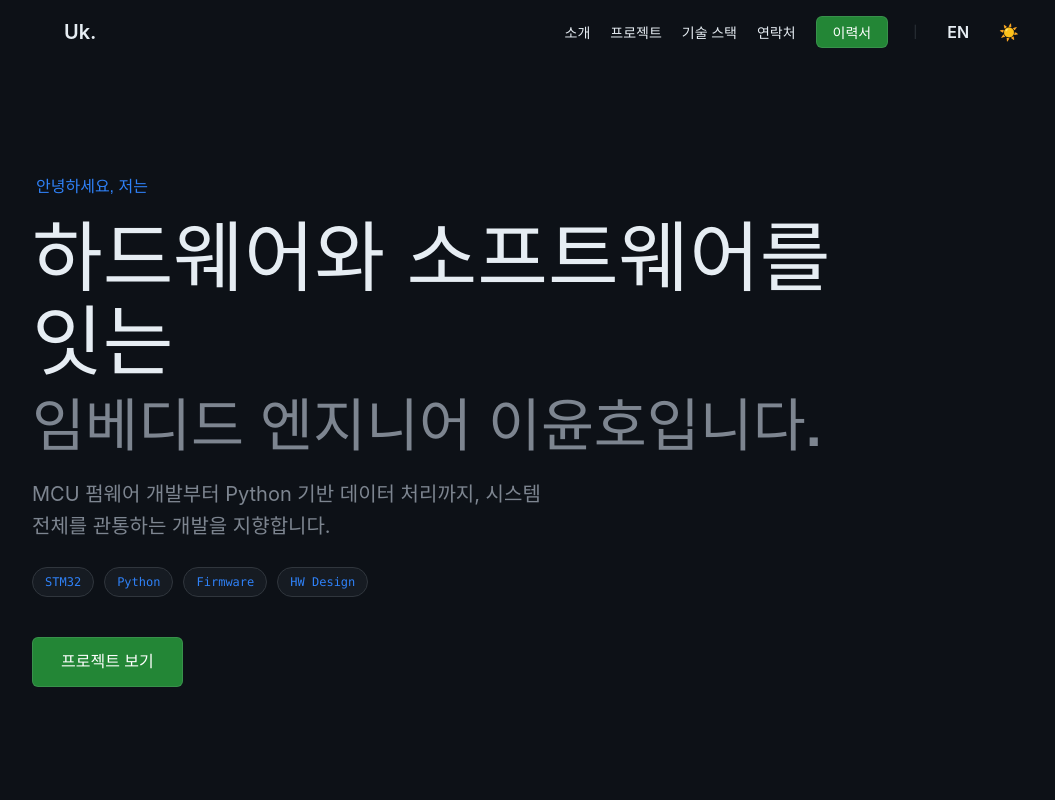
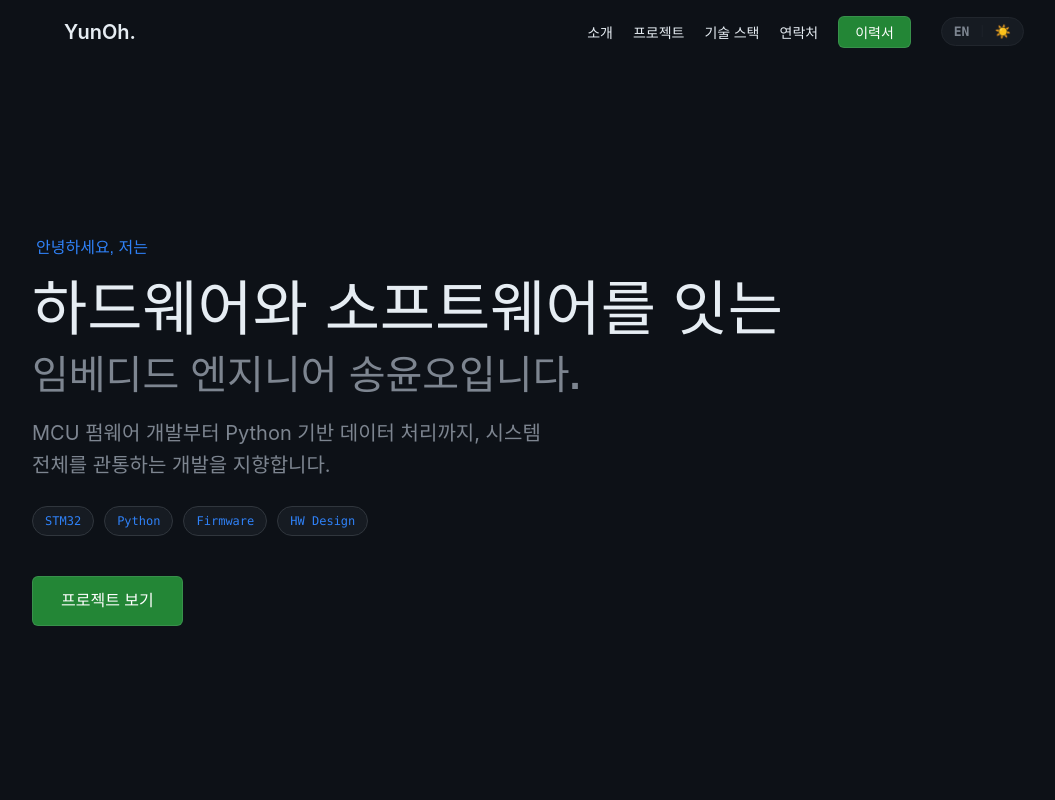
Before and after one commit to FireUknow/Portfolio, a React (Vite) app: page / in a window 1280 px wide. Shown: the top 800 px of the page, without its empty margins (128-1183 px from the left). Built offline with nearby package versions, Linux system fonts and the light colour scheme; a web font is replaced by a local one.

Commit message:
fix: Update content (name change, remove mail btn) and layout tweaks

```diff
--- a/src/components/Contact.jsx
+++ b/src/components/Contact.jsx
@@ -14,7 +14,7 @@ const Contact = () => {
             <p className="contact-description">
                 {t.description}
             </p>
-            <a href="mailto:example@email.com" className="email-link">{t.btn}</a>
+            {/* <a href="mailto:example@email.com" className="email-link">{t.btn}</a> */}
         </section>
     );
 };
--- a/src/components/Hero.css
+++ b/src/components/Hero.css
@@ -39,13 +39,13 @@
 }
 
 .hero-title.big-ueber {
-    font-size: clamp(32px, 6vw, 80px);
-    /* Adjust min size for mobile */
+    font-size: clamp(28px, 5vw, 60px);
+    /* Reduced scale to fit single line */
 }
 
 .hero-subtitle.big-ueber {
-    font-size: clamp(24px, 4.5vw, 60px);
-    /* Adjust min size for mobile */
+    font-size: clamp(20px, 3.5vw, 40px);
+    /* Reduced scale */
 }
 
 .hero-description {
--- a/src/components/Navbar.css
+++ b/src/components/Navbar.css
@@ -13,7 +13,6 @@
 
 .navbar.scrolled {
     background-color: var(--bg-secondary);
-    /* Use var for theme support */
     backdrop-filter: blur(10px);
     border-bottom: 1px solid var(--border-default);
 }
@@ -39,8 +38,10 @@
     gap: 8px;
 }
 
-.logo:hover {
-    color: var(--text-secondary);
+.nav-desktop-group {
+    display: flex;
+    align-items: center;
+    gap: 20px;
 }
 
 .nav-links {
@@ -61,7 +62,6 @@
 
 .nav-links a:hover {
     color: var(--text-secondary);
-    text-decoration: none;
 }
 
 .resume-btn button {
@@ -77,41 +77,55 @@
 
 .resume-btn button:hover {
     background-color: var(--btn-primary-hover);
-    border-color: rgba(240, 246, 252, 0.1);
 }
 
-/* Toggle Buttons */
+/* Toggles */
+.nav-toggles {
+    display: flex;
+    align-items: center;
+    gap: 5px;
+    margin-left: 10px;
+    background-color: var(--bg-tertiary);
+    /* Subtle badge bg */
+    padding: 2px 8px;
+    border-radius: 20px;
+    border: 1px solid var(--border-muted);
+}
+
 .nav-divider {
-    color: var(--border-default);
-    margin: 0 5px;
-    font-size: 12px;
+    color: var(--border-muted);
+    margin: 0 2px;
+    font-size: 10px;
 }
 
 .icon-btn {
     background: none;
     border: none;
-    color: var(--text-primary);
-    font-size: var(--fz-md);
-    padding: 5px;
+    color: var(--text-secondary);
+    font-size: 13px;
+    padding: 4px;
     cursor: pointer;
-    font-family: var(--font-sans);
+    font-family: var(--font-mono);
     font-weight: 600;
+    display: flex;
+    align-items: center;
 }
 
 .icon-btn:hover {
     color: var(--accent);
-    background-color: transparent;
 }
 
-
+/* Mobile Menu Icon */
 .menu-icon {
     display: none;
+    /* Hidden on desktop */
     flex-direction: column;
     justify-content: space-between;
     width: 24px;
-    height: 20px;
+    height: 18px;
     cursor: pointer;
     z-index: 101;
+    margin-left: 15px;
 }
 
 .menu-icon span {
@@ -136,12 +150,9 @@
 }
 
 @media (max-width: 900px) {
-    .nav-container {
-        padding: 0 16px;
-    }
-
     .menu-icon {
         display: flex;
+        /* Show on mobile */
     }
 
     .nav-links {
@@ -151,16 +162,18 @@
         left: 0;
         width: 100%;
         height: auto;
-        background-color: var(--bg-tertiary);
-        /* Card bg for menu */
+        background-color: var(--bg-secondary);
         flex-direction: column;
         justify-content: flex-start;
         align-items: flex-start;
         padding: 20px;
         border-bottom: 1px solid var(--border-default);
-        transform: translateY(-150%);
+        transform: translateY(-200%);
+        /* Start hidden above */
         transition: var(--transition);
         box-shadow: var(--shadow-md);
+        z-index: 99;
+        /* Below toggles */
     }
 
     .nav-links.active {
@@ -172,34 +185,14 @@
         margin: 10px 0;
         border-bottom: 1px solid var(--border-muted);
         padding-bottom: 10px;
-        display: flex;
-        align-items: center;
     }
 
     .nav-links li:last-child {
         border: none;
     }
 
-    .nav-divider {
-        display: none;
-        /* Hide divider on mobile */
-    }
-
-    .nav-toggle-item {
-        border-bottom: none !important;
-        margin: 0 !important;
-        padding: 5px 0 !important;
-        width: auto !important;
-        display: inline-flex !important;
-        margin-right: 15px !important;
-    }
-
-    /* Container for toggles to sit side-by-side */
-    .nav-links li:last-child {
-        border: none;
-        flex-direction: row;
-        /* Ensure toggles are horizontal */
-        justify-content: flex-start;
-        gap: 15px;
+    /* Toggles stay visible on mobile header */
+    .nav-toggles {
+        display: flex;
     }
 }
--- a/src/components/Navbar.jsx
+++ b/src/components/Navbar.jsx
@@ -10,7 +10,7 @@ const Navbar = () => {
     const { language, toggleLanguage } = useLanguage();
     const { isDark, toggleTheme } = useTheme();
 
-    const t = content[language].navbar; // Text for current language
+    const t = content[language].navbar;
 
     useEffect(() => {
         const handleScroll = () => {
@@ -27,20 +27,11 @@ const Navbar = () => {
         <nav className={`navbar ${scrolled ? 'scrolled' : ''}`}>
             <div className="nav-container">
                 <a href="/" className="logo" onClick={closeMenu}>
-                    {/* Simple text logo or SVG */}
-                    Uk.
+                    YunOh.
                 </a>
 
-                <div className="nav-controls-mobile">
-                    {/* Mobile Toggles could go here or inside menu */}
-                </div>
-
-                <div className={`menu-icon ${isOpen ? 'open' : ''}`} onClick={toggleMenu}>
-                    <span></span>
-                    <span></span>
-                    <span></span>
-                </div>
-
+                {/* Desktop Links */}
+                <div className="nav-desktop-group">
                     <ul className={`nav-links ${isOpen ? 'active' : ''}`}>
                         <li><a href="#about" onClick={closeMenu}>{t.about}</a></li>
                         <li><a href="#projects" onClick={closeMenu}>{t.projects}</a></li>
@@ -51,20 +42,25 @@ const Navbar = () => {
                                 <button>{t.resume}</button>
                             </a>
                         </li>
+                    </ul>
 
-                    <li className="nav-divider">|</li>
-
-                    <li className="nav-toggle-item">
+                    {/* Toggles - Always visible on Right Top */}
+                    <div className="nav-toggles">
                         <button className="icon-btn" onClick={toggleLanguage} aria-label="Toggle Language">
                             {language === 'ko' ? 'EN' : 'KR'}
                         </button>
-                    </li>
-                    <li className="nav-toggle-item">
+                        <div className="nav-divider">|</div>
                         <button className="icon-btn" onClick={toggleTheme} aria-label="Toggle Theme">
                             {isDark ? '☀️' : '🌙'}
                         </button>
-                    </li>
-                </ul>
+                    </div>
+
+                    <div className={`menu-icon ${isOpen ? 'open' : ''}`} onClick={toggleMenu}>
+                        <span></span>
+                        <span></span>
+                        <span></span>
+                    </div>
+                </div>
             </div>
         </nav>
     );
--- a/src/data/content.js
+++ b/src/data/content.js
@@ -11,7 +11,7 @@ export const content = {
         hero: {
             greeting: "안녕하세요, 저는",
             title: "하드웨어와 소프트웨어를 잇는",
-            subtitle: "임베디드 엔지니어 이윤호입니다.",
+            subtitle: "임베디드 엔지니어 송윤오입니다.",
             description: "MCU 펌웨어 개발부터 Python 기반 데이터 처리까지, 시스템 전체를 관통하는 개발을 지향합니다.",
             cta: "프로젝트 보기",
             badges: ["STM32", "Python", "Firmware", "HW Design"]
@@ -63,7 +63,7 @@ export const content = {
         hero: {
             greeting: "Hello, I am",
             title: "Bridging Hardware & Software",
-            subtitle: "Embedded Engineer, Uknow Lee.",
+            subtitle: "Embedded Engineer, Yun-oh Song.",
             description: "Focusing on full-system development from MCU firmware to Python-based data processing.",
             cta: "View Projects",
             badges: ["STM32", "Python", "Firmware", "HW Design"]
```
Lines whose indentation alone changed are shown as unchanged.
